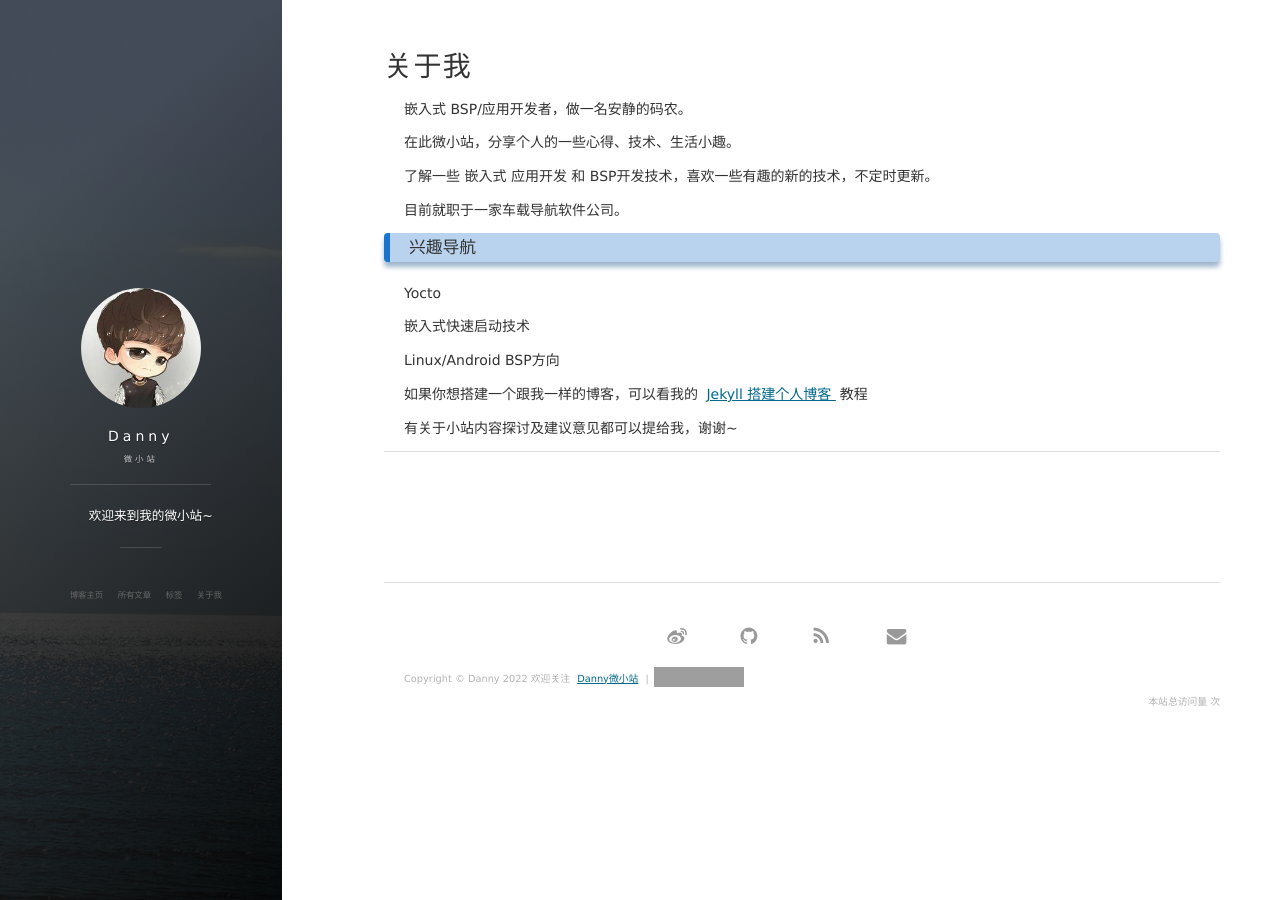
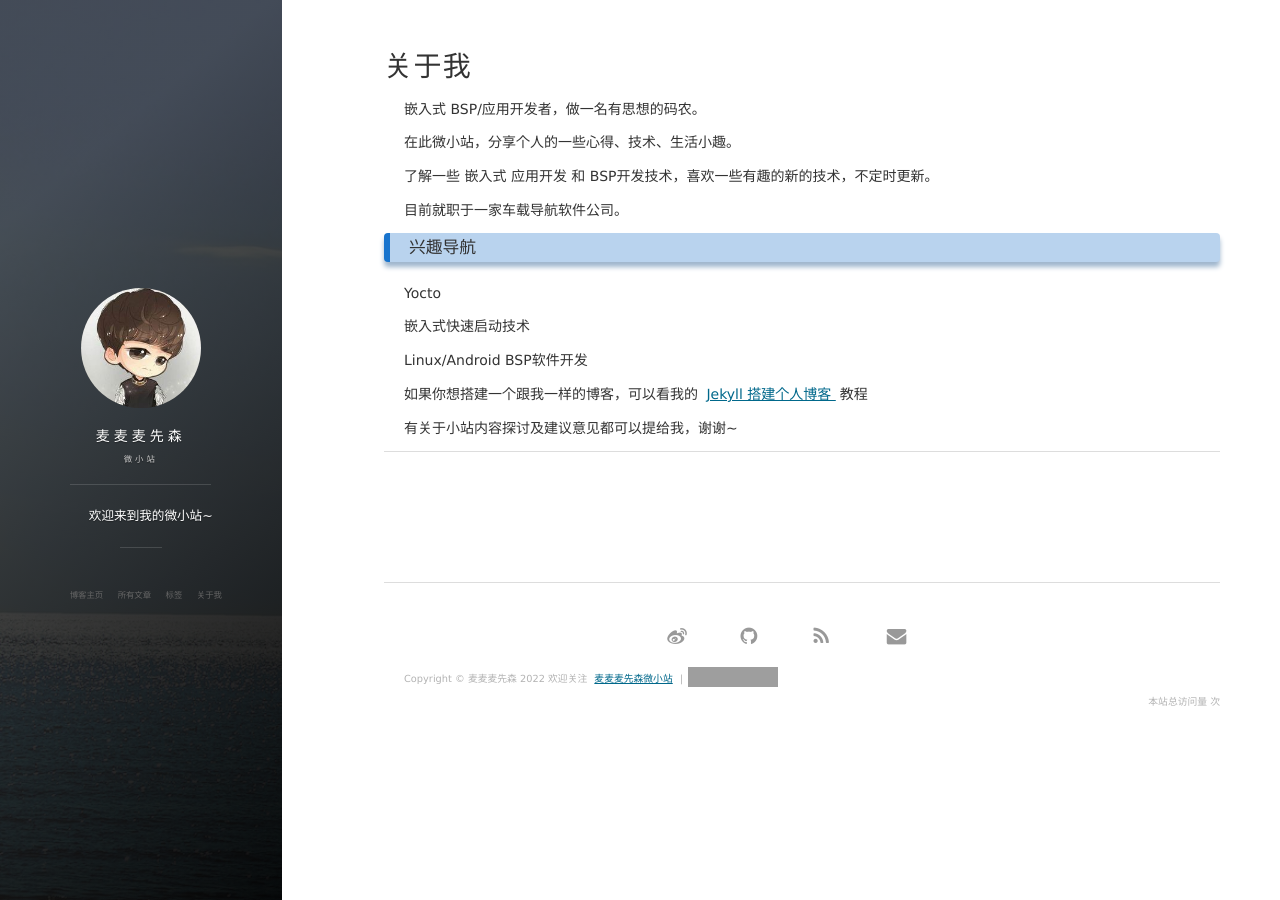
Before and after one commit to tiger99111/tiger99111.github.io, a Jekyll site: the page built from about.md, in a window 1280 px wide. Built offline with Jekyll 4.4.1, drawn with Linux system fonts in a browser that asks for light colours; nearby versions of some CDN libraries; comment, search, counter and statistics services are not loaded; grey boxes are pictures that could not be loaded.

Commit message:
update about me

```diff
--- a/_config.yml
+++ b/_config.yml
@@ -1,16 +1,16 @@
 # Basic
-title: Danny
+title: 麦麦麦先森
 subtitle: 微小站
 description: 欢迎来到我的微小站~
 # 头像里面的标题
-avatarTitle: Danny
+avatarTitle: 麦麦麦先森
 # 头像里面的描述
-avatarDesc: 码农 / 嵌入式开发
+avatarDesc: 码农 / BSP软件开发
 url: "http://tiger99111.github.io"
 
 # Comment
 comment:
-    disqus: Danny
+    disqus: 麦麦麦先森
     # uyan: 2143225  # 有言id,登录有言官网申请
 
 # Social
--- a/_includes/footer.html
+++ b/_includes/footer.html
@@ -69,7 +69,7 @@
 
         <div class = "footer_div">
            <p class="copyright text-muted">
-            Copyright &copy; {{ site.title }} {{ site.time | date: '%Y' }} 欢迎关注 <a href="http://tiger99111.github.io/">Danny微小站</a> |
+            Copyright &copy; {{ site.title }} {{ site.time | date: '%Y' }} 欢迎关注 <a href="http://tiger99111.github.io/">麦麦麦先森微小站</a> |
             <iframe
                 style="margin-left: 2px; margin-bottom:-5px;"
                 frameborder="0" scrolling="0" width="91px" height="20px"
--- a/about.md
+++ b/about.md
@@ -3,7 +3,7 @@ layout: page
 title: 关于我
 ---
 
-嵌入式 BSP/应用开发者，做一名安静的码农。
+嵌入式 BSP/应用开发者，做一名有思想的码农。
 <p>
 在此微小站，分享个人的一些心得、技术、生活小趣。
 
@@ -24,7 +24,7 @@ Yocto
 嵌入式快速启动技术
 
 <p>
-Linux/Android BSP方向
+Linux/Android BSP软件开发
 
 <p>
 
```
